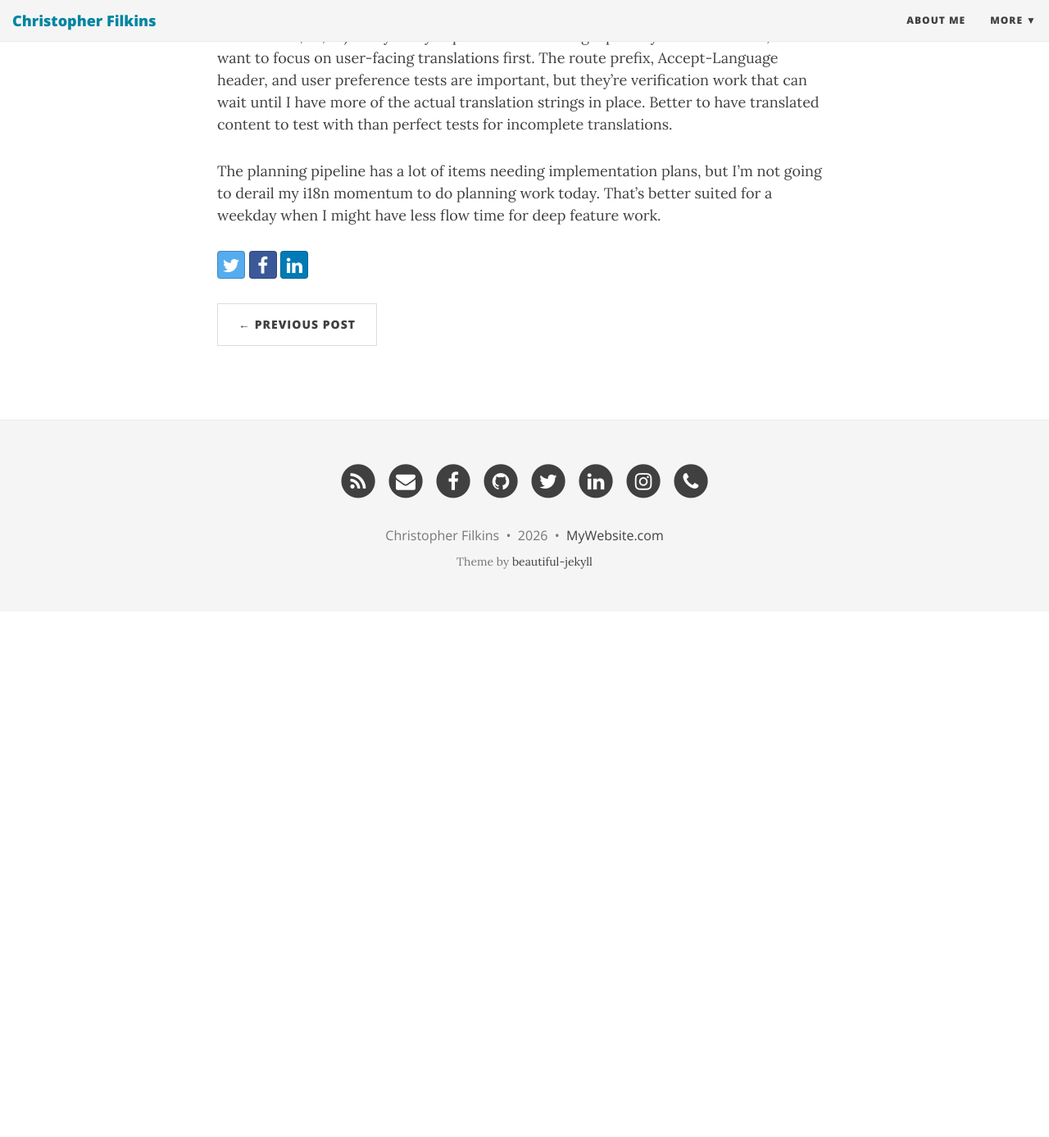
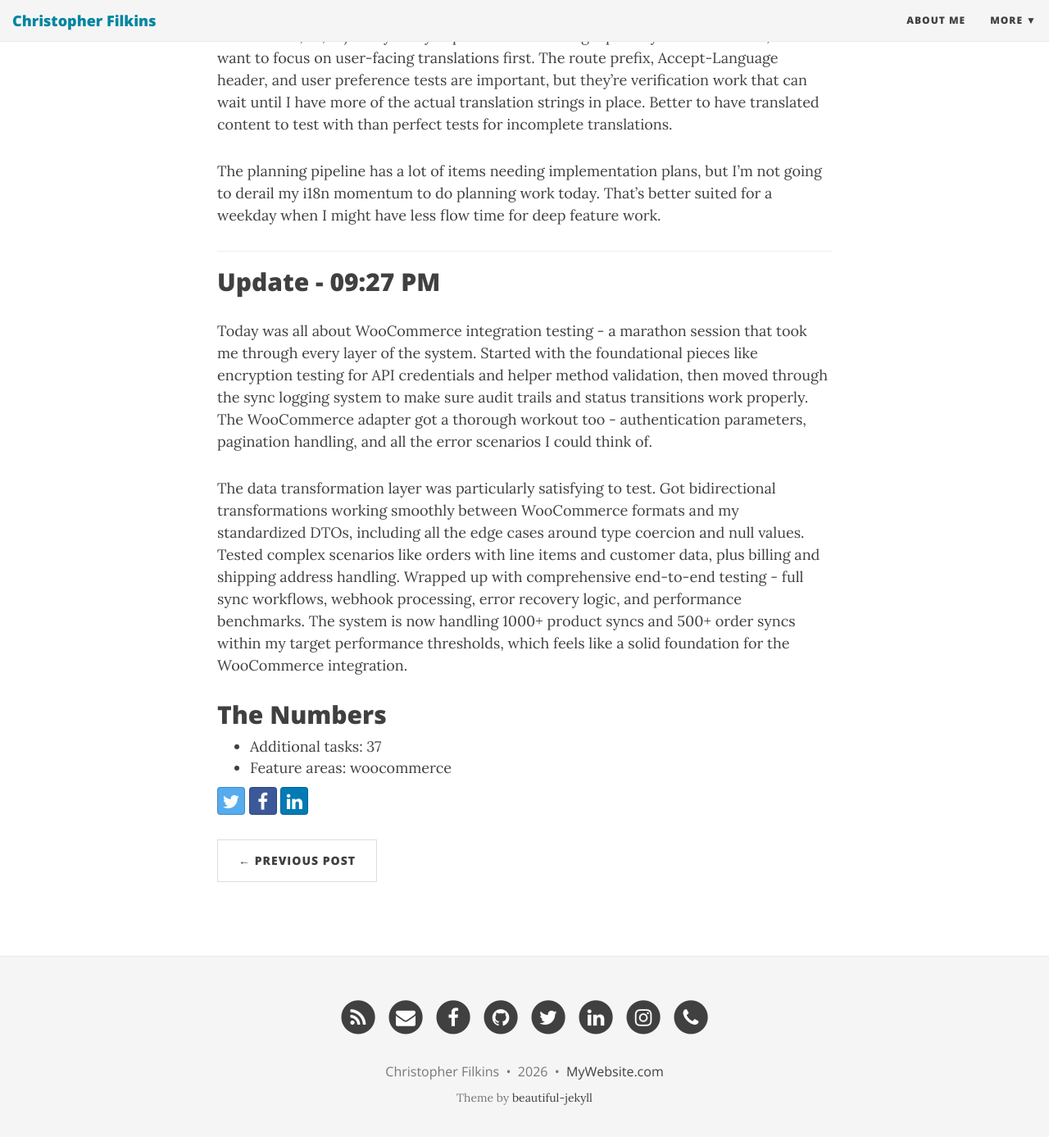
Before and after one commit to filchyboy/filchyboy.github.io, a Jekyll site: the page built from _posts/2026-01-11-todays-plan.md, in a window 1280 px wide and 1400 px high, scrolled down 1959 px. Shown: the top 1387 px of the window at 82% size. Built offline with Jekyll 4.4.1, drawn with Linux system fonts in a browser that asks for light colours; nearby versions of some CDN libraries; before the commit the page ends 2705 px from its top, so only the background shows below that.

Commit message:
Update build-in-public update: Woocommerce

```diff
--- a/_posts/2026-01-11-todays-plan.md
+++ b/_posts/2026-01-11-todays-plan.md
@@ -39,3 +39,20 @@
 I'm deliberately setting aside the locale resolution unit tests (i18n-p7-unit-locale-resolution-1, -2, -3) today. They're part of the same high-priority i18n feature set, but I want to focus on user-facing translations first. The route prefix, Accept-Language header, and user preference tests are important, but they're verification work that can wait until I have more of the actual translation strings in place. Better to have translated content to test with than perfect tests for incomplete translations.
 
 The planning pipeline has a lot of items needing implementation plans, but I'm not going to derail my i18n momentum to do planning work today. That's better suited for a weekday when I might have less flow time for deep feature work.
+
+---
+
+## Update - 09:27 PM
+
+Today was all about WooCommerce integration testing - a marathon session that took me through every layer of the system. Started with the foundational pieces like encryption testing for API credentials and helper method validation, then moved through the sync logging system to make sure audit trails and status transitions work properly. The WooCommerce adapter got a thorough workout too - authentication parameters, pagination handling, and all the error scenarios I could think of.
+
+The data transformation layer was particularly satisfying to test. Got bidirectional transformations working smoothly between WooCommerce formats and my standardized DTOs, including all the edge cases around type coercion and null values. Tested complex scenarios like orders with line items and customer data, plus billing and shipping address handling. Wrapped up with comprehensive end-to-end testing - full sync workflows, webhook processing, error recovery logic, and performance benchmarks. The system is now handling 1000+ product syncs and 500+ order syncs within my target performance thresholds, which feels like a solid foundation for the WooCommerce integration.
+
+## The Numbers
+- Additional tasks: 37
+- Feature areas: woocommerce
+<!-- Generated by dev-tracker publish_to_jekyll.py (AI mode) -->
+<!-- accomplished-date: 2026-01-11 -->
+<!-- unit-ids: woocommerce-task-4,woocommerce-task-6,woocommerce-task-8,woocommerce-task-9,woocommerce-task-11,woocommerce-task-12,woocommerce-task-13,woocommerce-task-15,woocommerce-test-data-type-coercion-and-null-value-handling,woocommerce-task-18,woocommerce-task-20,woocommerce-test-view-permission-with-tenant-isolation,woocommerce-task-23,woocommerce-test-manual-sync-trigger-endpoint-triggersync,woocommerce-test-connection-testing-endpoint-testconnection,woocommerce-test-validation-errors-missing-required-fields,woocommerce-test-store-listing-page-renders-with-stats,woocommerce-test-create-form-validation,woocommerce-test-edit-form-saves-changes,woocommerce-test-logs-viewer-displays-sync-history,woocommerce-test-webhook-signature-validation-hmac-sha256,woocommerce-task-38,woocommerce-test-event-routing-to-appropriate-handlers,woocommerce-task-42,woocommerce-task-43,woocommerce-test-policy-enforcement-across-all-operations,woocommerce-test-global-scope-automatic-application,woocommerce-test-with-mock-woocommerce-api-responses,woocommerce-test-full-sync-workflow-pull-transform-load,woocommerce-test-webhook-processing-end-to-end,woocommerce-test-error-recovery-and-retry-logic,woocommerce-task-52,woocommerce-task-53,woocommerce-test-pagination-efficiency,woocommerce-test-memory-usage-target-128mb-for-1000-products,woocommerce-task-26,woocommerce-test-authorization-only-owner-can-editdelete -->
+
+<!-- unit-ids: woocommerce-task-11,woocommerce-task-12,woocommerce-task-13,woocommerce-task-15,woocommerce-task-18,woocommerce-task-20,woocommerce-task-23,woocommerce-task-26,woocommerce-task-38,woocommerce-task-4,woocommerce-task-42,woocommerce-task-43,woocommerce-task-52,woocommerce-task-53,woocommerce-task-6,woocommerce-task-8,woocommerce-task-9,woocommerce-test-authorization-only-owner-can-editdelete,woocommerce-test-connection-testing-endpoint-testconnection,woocommerce-test-create-form-validation,woocommerce-test-data-type-coercion-and-null-value-handling,woocommerce-test-edit-form-saves-changes,woocommerce-test-error-recovery-and-retry-logic,woocommerce-test-event-routing-to-appropriate-handlers,woocommerce-test-full-sync-workflow-pull-transform-load,woocommerce-test-global-scope-automatic-application,woocommerce-test-logs-viewer-displays-sync-history,woocommerce-test-manual-sync-trigger-endpoint-triggersync,woocommerce-test-memory-usage-target-128mb-for-1000-products,woocommerce-test-pagination-efficiency,woocommerce-test-policy-enforcement-across-all-operations,woocommerce-test-store-listing-page-renders-with-stats,woocommerce-test-validation-errors-missing-required-fields,woocommerce-test-view-permission-with-tenant-isolation,woocommerce-test-webhook-processing-end-to-end,woocommerce-test-webhook-signature-validation-hmac-sha256,woocommerce-test-with-mock-woocommerce-api-responses -->
```
